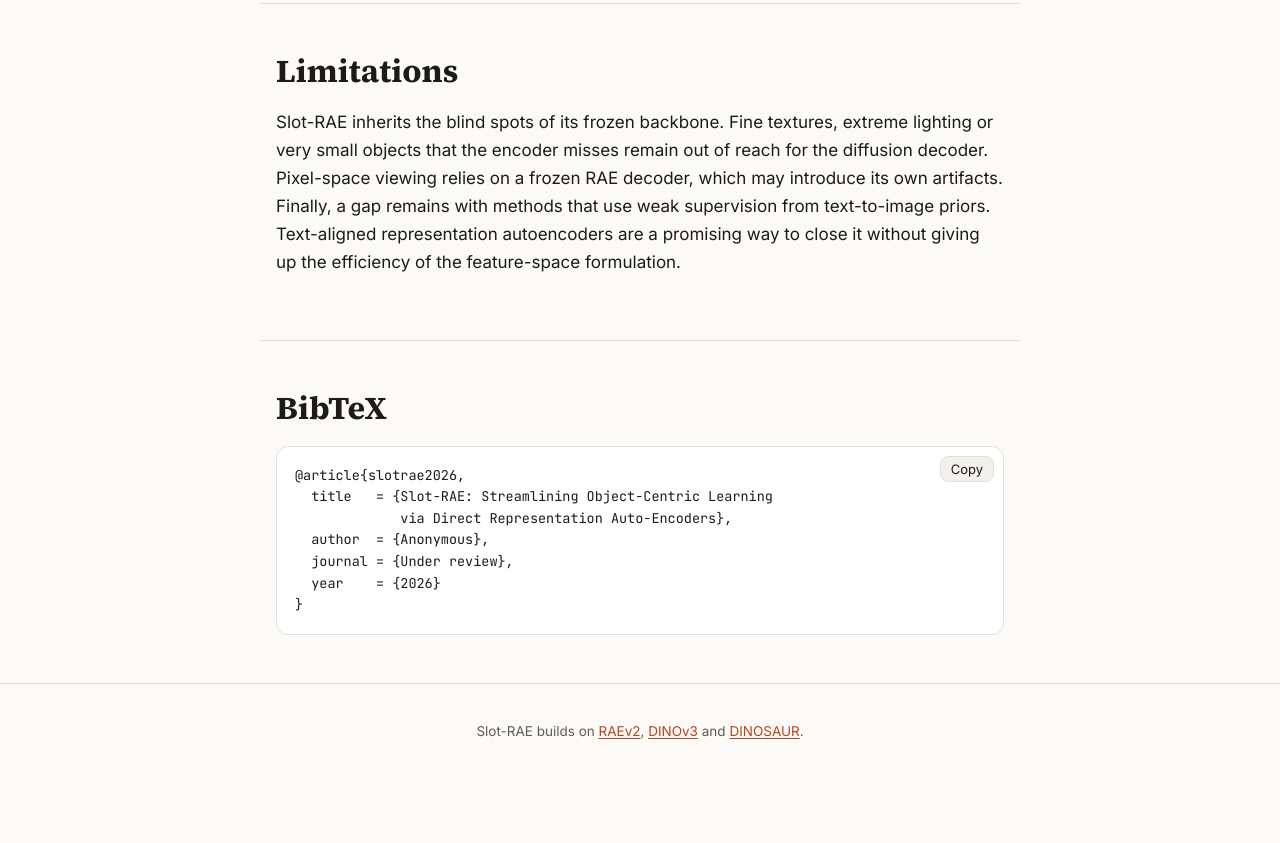
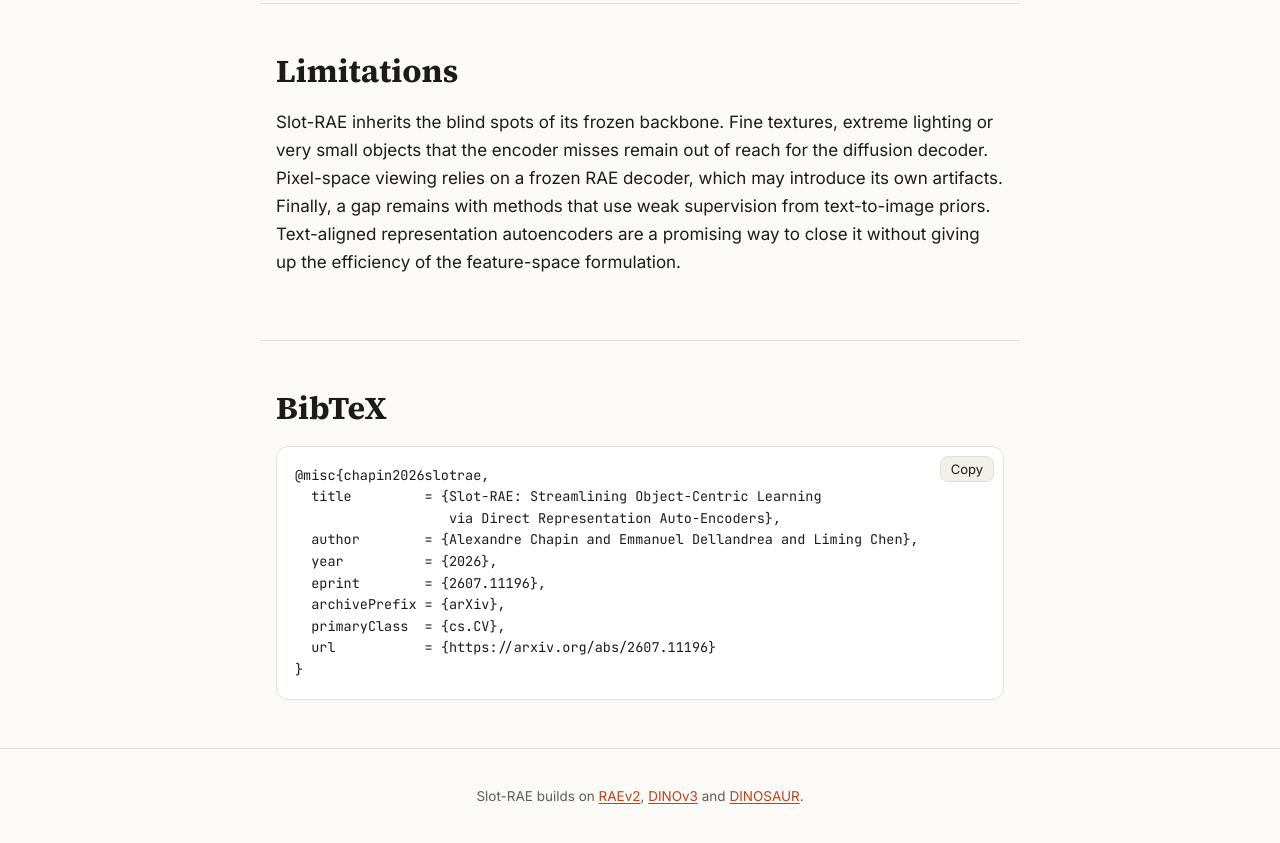
Before and after one commit to slot-rae/slot-rae.github.io, a plain HTML site: page index.html in a window 1280 px wide. Shown: the part 8679-9522 px from the top of the page. Before the commit the page ends 9481 px from the top, so only its background shows below. Drawn offline with Linux system fonts and the light colour scheme.

Commit message:
Update bibtex and paper link

```diff
--- a/index.html
+++ b/index.html
@@ -46,7 +46,7 @@
     <p class="authors">Anonymous Authors</p>
     <p class="affil">Paper under double-blind review</p>
     <div class="buttons">
-      <a class="btn" href="https://arxiv.org/pdf/2607.11196" target="_blank" rel="noopener">
+      <a class="btn" href="https://arxiv.org/abs/2607.11196" target="_blank" rel="noopener">
         <svg viewBox="0 0 24 24" fill="none" stroke="currentColor" stroke-width="2"><path d="M14 2H6a2 2 0 0 0-2 2v16a2 2 0 0 0 2 2h12a2 2 0 0 0 2-2V8z"/><path d="M14 2v6h6"/></svg>
         Paper
       </a>
@@ -398,12 +398,15 @@
     <h2>BibTeX</h2>
     <div class="bib">
       <button class="copy" id="copy-bib">Copy</button>
-<pre id="bib-text">@article{slotrae2026,
-  title   = {Slot-RAE: Streamlining Object-Centric Learning
-             via Direct Representation Auto-Encoders},
-  author  = {Anonymous},
-  journal = {Under review},
-  year    = {2026}
+<pre id="bib-text">@misc{chapin2026slotrae,
+  title         = {Slot-RAE: Streamlining Object-Centric Learning
+                   via Direct Representation Auto-Encoders},
+  author        = {Alexandre Chapin and Emmanuel Dellandrea and Liming Chen},
+  year          = {2026},
+  eprint        = {2607.11196},
+  archivePrefix = {arXiv},
+  primaryClass  = {cs.CV},
+  url           = {https://arxiv.org/abs/2607.11196}
 }</pre>
     </div>
   </section>
```
